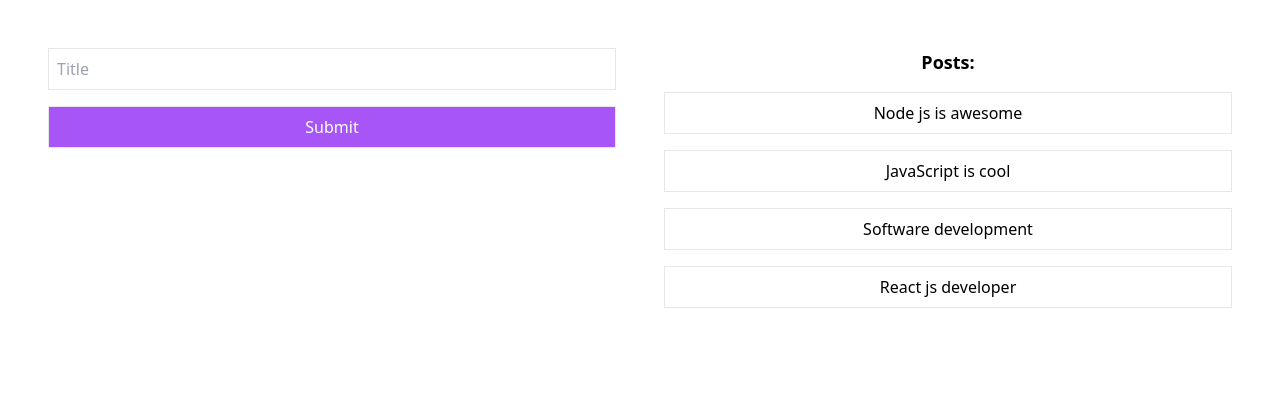
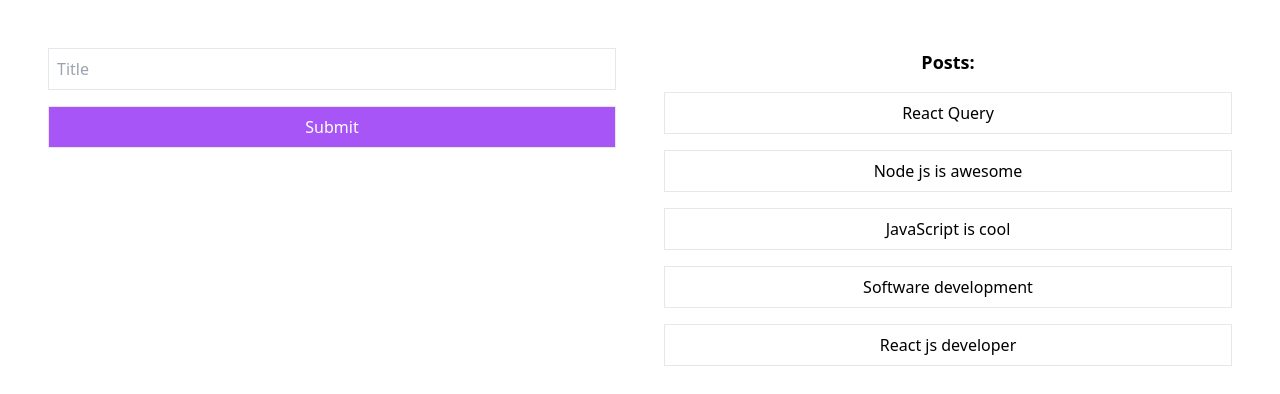
Before and after one commit to TamaghnaGhosh/React-Query-Own-Practice, a React (Vite) app: page /optimistic in a window 1280 px wide. Shown: the top 394 px of the page. Built offline with nearby package versions, Linux system fonts and the light colour scheme; data requests are answered from the project's data file.

Commit message:
just added one data

```diff
--- a/DB/db.json
+++ b/DB/db.json
@@ -15,6 +15,10 @@
     {
       "id": "4",
       "title": "React js developer"
+    },
+    {
+      "id": 5,
+      "title": "React Query"
     }
   ]
 }
--- a/src/optimistic.jsx
+++ b/src/optimistic.jsx
@@ -24,7 +24,7 @@ const Optimistic = () => {
       return await queryClient.invalidateQueries({ queryKey: ["posts"] });
     },
   });
-
+  console.log("🚀 ~ Optimistic ~ variables:", variables)
   const handleSubmit = async (e) => {
     e.preventDefault();
     const post = {
```
